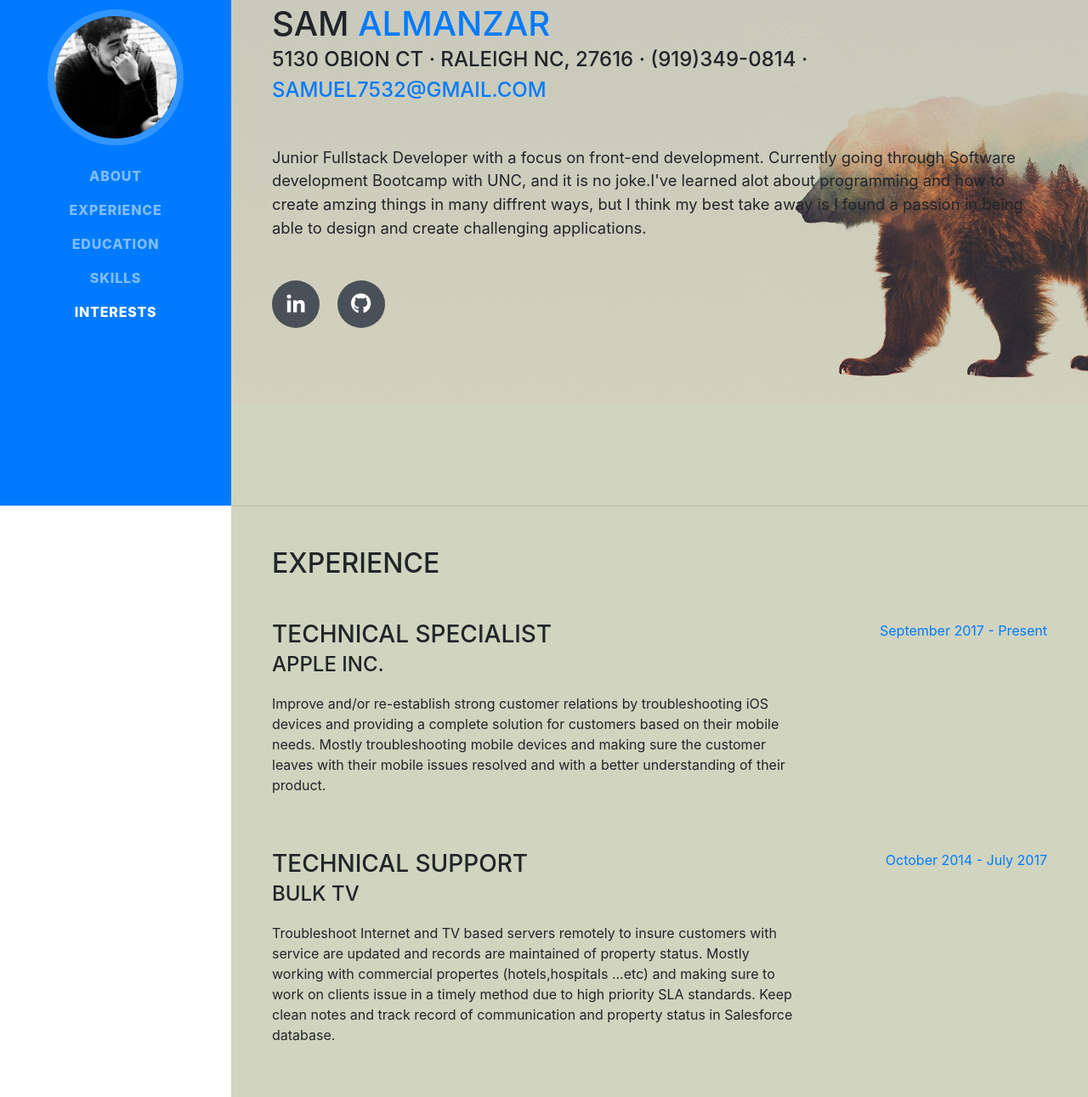
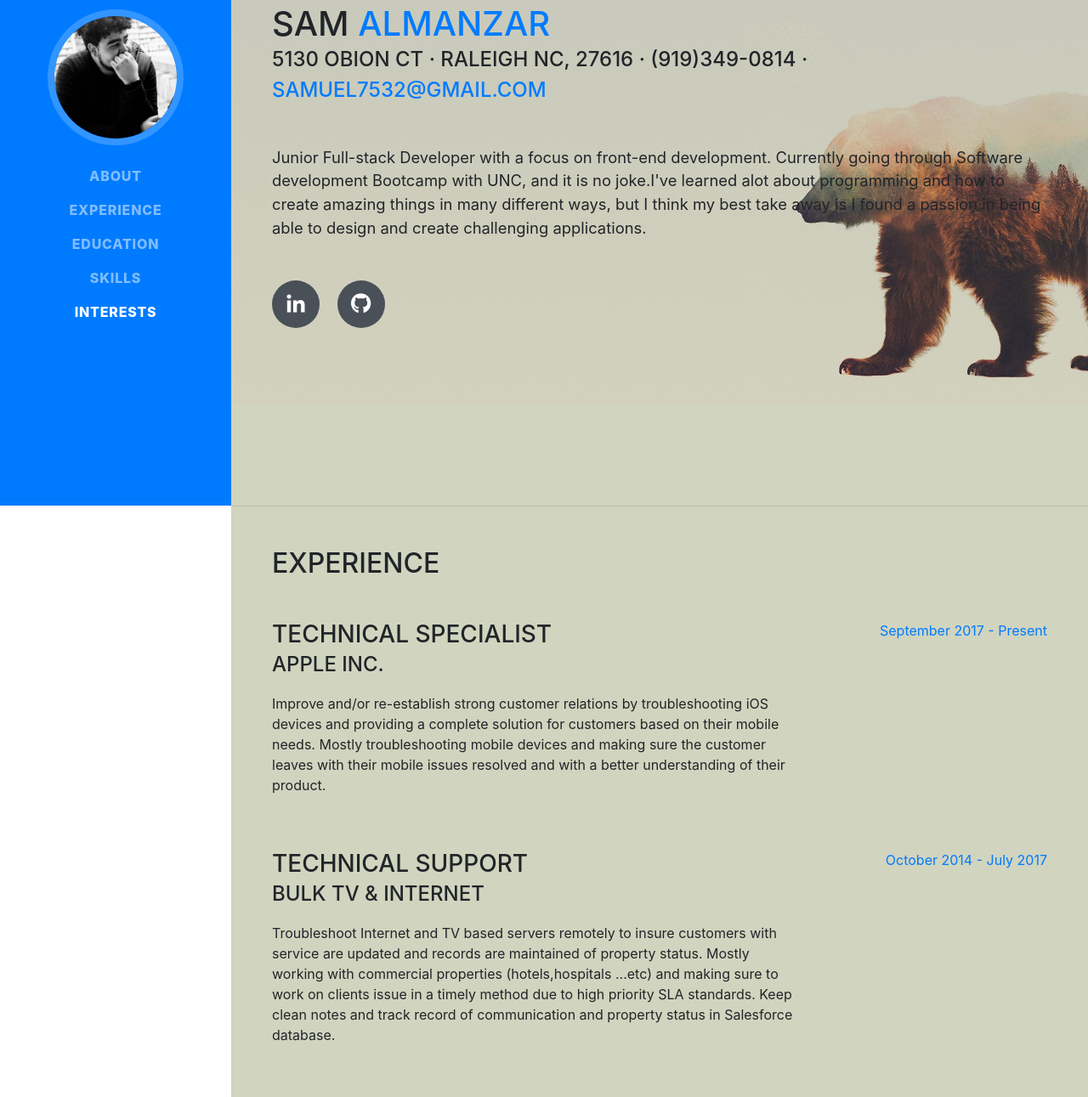
Before and after one commit to Samuel7532/Portfolio, a website with bundled scripts: page index.html in a window 1280 px wide. Shown: the part 205-1496 px from the top of the page at 85% size. Built offline with nearby package versions, Linux system fonts and the light colour scheme; a web font is replaced by a local one.

Commit message:
Portfolio mvp finished extra features and front end design notes coming soon

```diff
--- a/index.html
+++ b/index.html
@@ -66,7 +66,7 @@
           <div class="subheading mb-5">5130 Obion ct · Raleigh NC, 27616 · (919)349-0814 ·
             <a href="mailto:samuel7532@gmail.com">samuel7532@gmail.com</a>
           </div>
-          <p class="lead mb-5">Junior Fullstack Developer with a focus on front-end development. Currently going through Software development Bootcamp with UNC, and it is no joke.I've learned alot about programming and how to create amzing things in many diffrent ways, but I think my best take away is I found a passion in being able to design and create challenging applications.</p>
+          <p class="lead mb-5">Junior Full-stack Developer with a focus on front-end development. Currently going through Software development Bootcamp with UNC, and it is no joke.I've learned alot about programming and how to create amazing things in many different ways, but I think my best take away is I found a passion in being able to design and create challenging applications.</p>
           <div class="social-icons">
             <a href="https://www.linkedin.com/in/samuel-almanzar-b4a725149/">
               <i class="fab fa-linkedin-in"></i>
@@ -102,8 +102,8 @@
           <div class="resume-item d-flex flex-column flex-md-row mb-5">
             <div class="resume-content mr-auto">
               <h3 class="mb-0">Technical Support</h3>
-              <div class="subheading mb-3">Bulk TV</div>
-              <p>Troubleshoot Internet and TV based servers remotely to insure customers with service are updated and records are maintained of property status. Mostly working with commercial propertes (hotels,hospitals ...etc) and making sure to work on clients issue in a timely method due to high priority SLA standards. Keep clean notes and track record of communication and property status in Salesforce database.</p>
+              <div class="subheading mb-3">Bulk TV & Internet</div>
+              <p>Troubleshoot Internet and TV based servers remotely to insure customers with service are updated and records are maintained of property status. Mostly working with commercial properties (hotels,hospitals ...etc) and making sure to work on clients issue in a timely method due to high priority SLA standards. Keep clean notes and track record of communication and property status in Salesforce database.</p>
             </div>
             <div class="resume-date text-md-right">
               <span class="text-primary">October 2014 - July 2017</span>
@@ -198,8 +198,8 @@
       <section class="resume-section p-3 p-lg-5 d-flex flex-column" id="interests">
         <div class="my-auto">
           <h2 class="mb-5">Interests</h2>
-          <p>Apart from being a web developer, Socializing is something i enjoy doing anytime i can sit down with friends and have a good disscusion is a win for me, I tend to enjoy inspiring others by uncovering their passions and motivating them to better themselves.</p>
-          <p class="mb-0">The beautiful artwork in this portfolio is from the artist "AndreasLie". I am a big fan of art and enjoy the peices made by him, it reminds me that there should always be a deep appreciation for animals and their habitats.</p>
+          <p>Apart from being a web developer, Socializing is something i enjoy doing anytime i can sit down with friends and have a good discussion is a win for me, I tend to enjoy inspiring others by uncovering their passions and motivating them to better themselves.</p>
+          <p class="mb-0">The beautiful artwork in this portfolio is from the artist "AndreasLie". I am a big fan of art and enjoy the pieces made by him, it reminds me that there should always be a deep appreciation for animals and their habitats.</p>
         </div>
       </section>
 
```
